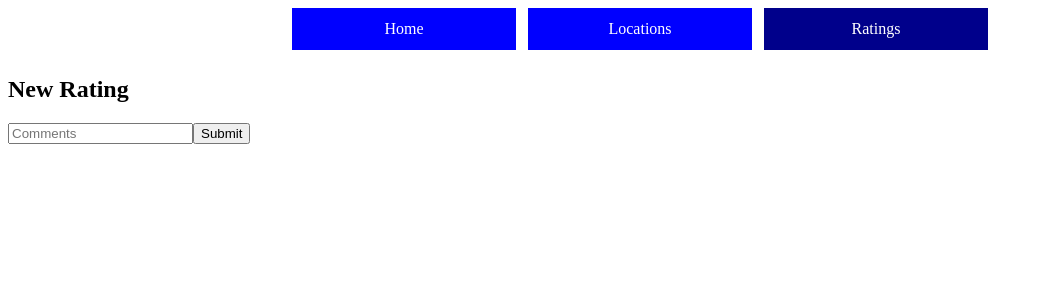
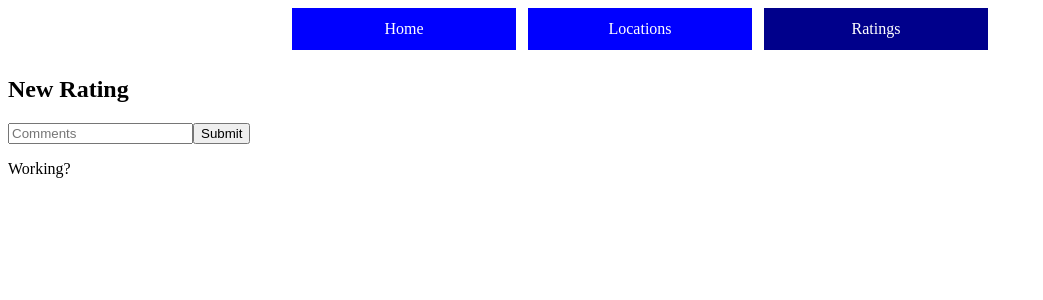
Before and after one commit to lbhikoo/project-2, a React (Create React App) app: page /TripExperience in a window 1280 px wide. Shown: the top 300 px of the page, without its empty margins (0-1043 px from the left). Built offline with nearby package versions, Linux system fonts and the light colour scheme; data requests are answered from the project's data file.

Commit message:
Fixed the comment section

```diff
--- a/db.json
+++ b/db.json
@@ -29,6 +29,9 @@
     }
   ],
   "comments": [
-
+    {
+      "comment": "Working?",
+      "id": 1
+    }
   ]
 }
--- a/src/CommentMade.js
+++ b/src/CommentMade.js
@@ -2,10 +2,10 @@
 
 
 function CommentMade({comment}){
-    console.log(comment)
+    // console.log(comment)
     return(
         <div>
-            <h1>{comment}</h1>
+            <p>{comment}</p>
         </div>
     )
 }
--- a/src/NewComments.js
+++ b/src/NewComments.js
@@ -3,6 +3,7 @@ import CommentMade from "./CommentMade"
 
 /// this is where we stopped! Make sure to create a new component to render this info!
 function NewComments({newComment}) {
+    // console.log(newComment)
 
     const newComments = newComment.map((commentObj) =>
         <CommentMade
--- a/src/TripExperience.js
+++ b/src/TripExperience.js
@@ -5,11 +5,15 @@ import NewComments from "./NewComments"
 function TripExperience() {
     const [comment, setComment] = useState('')
     const [newComment, setNewComment] = useState([])
+    console.log(newComment)
 
     function handleComment(e) {
         setComment(e.target.value)
     }
 
+    const handleNewComment = newComments => {
+        setNewComment( [ ...newComment, newComments ] )
+      }
 
     useEffect(() => {
         fetch('http://localhost:3000/comments')
@@ -32,7 +36,7 @@ function TripExperience() {
         body: JSON.stringify( newRating )
       } )
         .then( r => r.json() )
-        .then()
+        .then(handleNewComment)
       e.target.reset()
     }
     //what to do?
```
